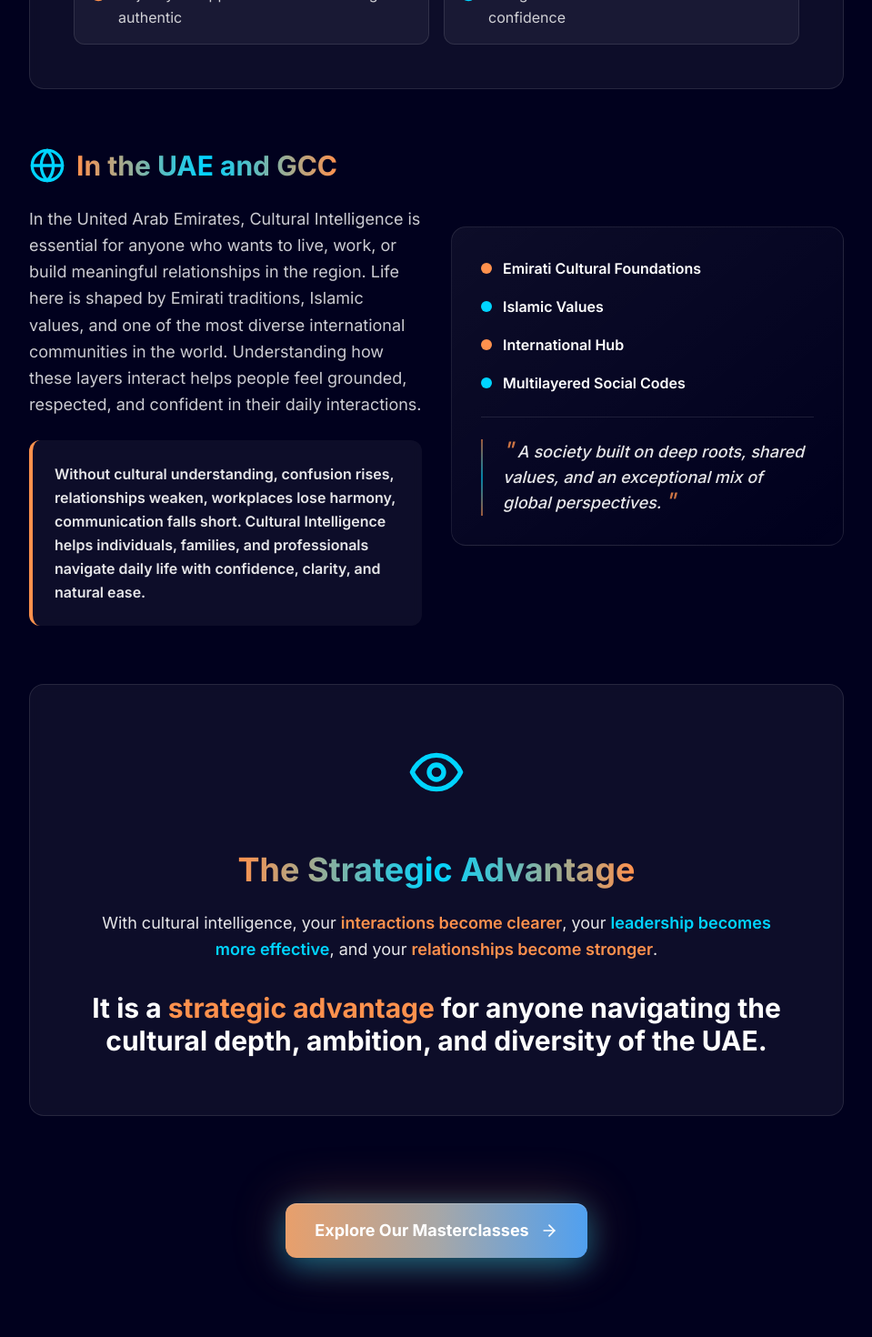
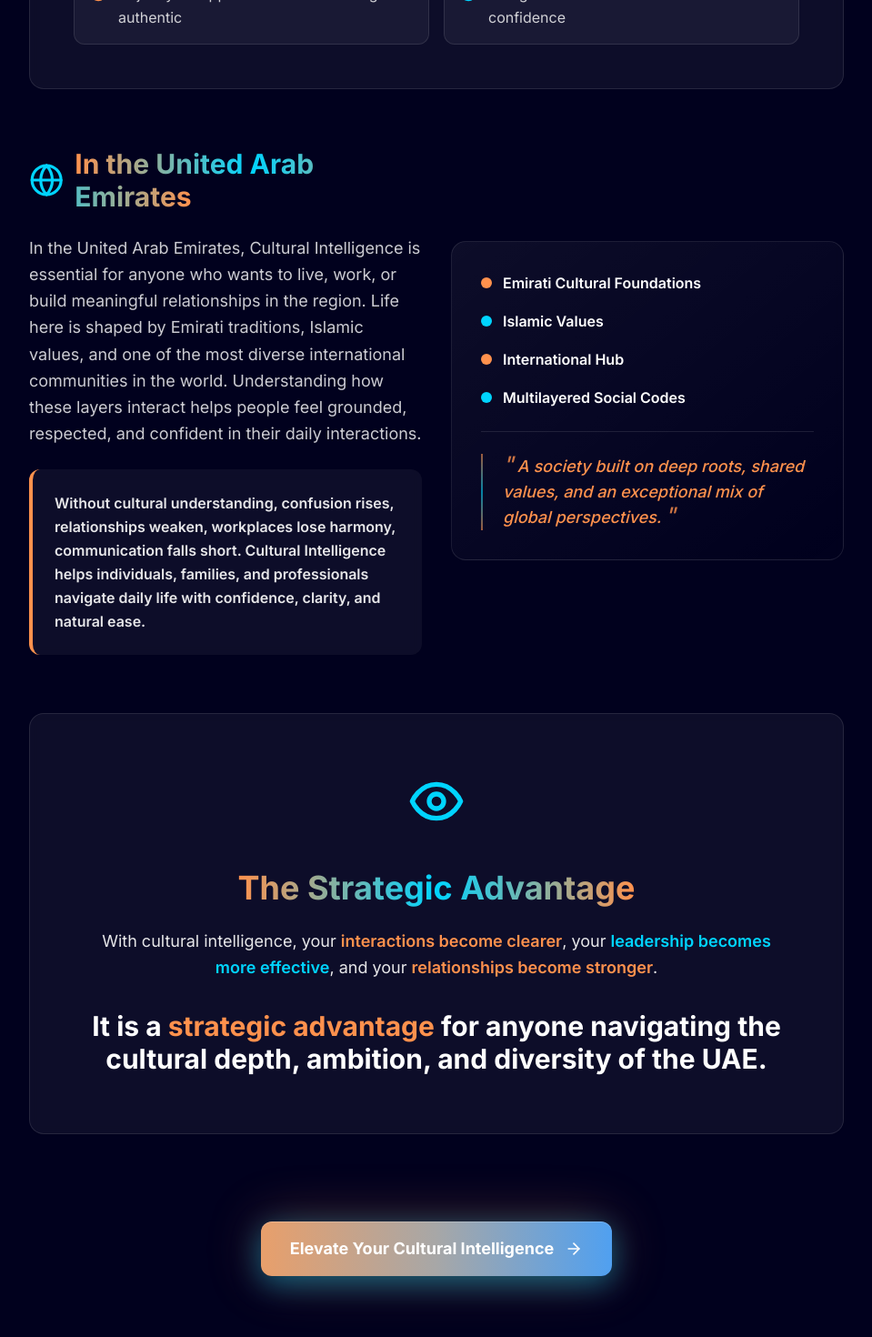
Before and after one commit to sksh100/theorangecode, a Next.js app: page /what-is-cq in a window 1280 px wide. Shown: the part 1676-3146 px from the top of the page at 91% size, without its empty margins (160-1119 px from the left). Built offline with nearby package versions, Linux system fonts and the light colour scheme; no server answers.

Commit message:
Update What is CQ page: change heading to United Arab Emirates, make quote orange, adjust spacing, change CTA text

```diff
--- a/src/app/what-is-cq/page.tsx
+++ b/src/app/what-is-cq/page.tsx
@@ -202,7 +202,7 @@ export default function WhatIsCQPage() {
                       <Globe className="w-10 h-10 text-azure-blue" />
                       <h2 className="text-3xl font-bold">
                         <span className="bg-gradient-to-r from-orange via-azure-blue to-orange bg-clip-text text-transparent">
-                          In the UAE and GCC
+                          In the United Arab Emirates
                         </span>
                       </h2>
                     </div>
@@ -247,9 +247,9 @@ export default function WhatIsCQPage() {
                       <div className="mt-6 pt-6 border-t border-white/10">
                         <div className="relative pl-6">
                           <div className="absolute left-0 top-0 bottom-0 w-0.5 bg-gradient-to-b from-orange via-azure-blue to-orange opacity-60" />
-                          <p className="text-white/90 text-base md:text-lg italic leading-relaxed font-medium">
+                          <p className="text-base md:text-lg italic leading-relaxed font-medium">
                             <span className="text-orange/80 text-2xl leading-none mr-1">"</span>
-                            A society built on deep roots, shared values, and an exceptional mix of global perspectives.
+                            <span className="text-orange">A society built on deep roots, shared values, and an exceptional mix of global perspectives.</span>
                             <span className="text-orange/80 text-2xl leading-none ml-1">"</span>
                           </p>
                         </div>
@@ -271,9 +271,9 @@ export default function WhatIsCQPage() {
                     viewport={{ once: true }}
                     className="inline-block"
                   >
-                    <Eye className="w-16 h-16 text-azure-blue mx-auto mb-6" />
+                    <Eye className="w-16 h-16 text-azure-blue mx-auto mb-3" />
                   </motion.div>
-                  <h2 className="text-3xl md:text-4xl font-bold">
+                  <h2 className="text-3xl md:text-4xl font-bold mb-8">
                     <span className="bg-gradient-to-r from-orange via-azure-blue to-orange bg-clip-text text-transparent">
                       The Strategic Advantage
                     </span>
@@ -305,7 +305,7 @@ export default function WhatIsCQPage() {
                   whileTap={{ scale: 0.95 }}
                   className="inline-flex items-center gap-3 px-8 py-4 rounded-xl cta-button-glow text-white font-bold text-lg"
                 >
-                  <span>Explore Our Masterclasses</span>
+                  <span>Elevate Your Cultural Intelligence</span>
                   <ArrowRight className="w-5 h-5" />
                 </motion.a>
               </motion.div>
```
